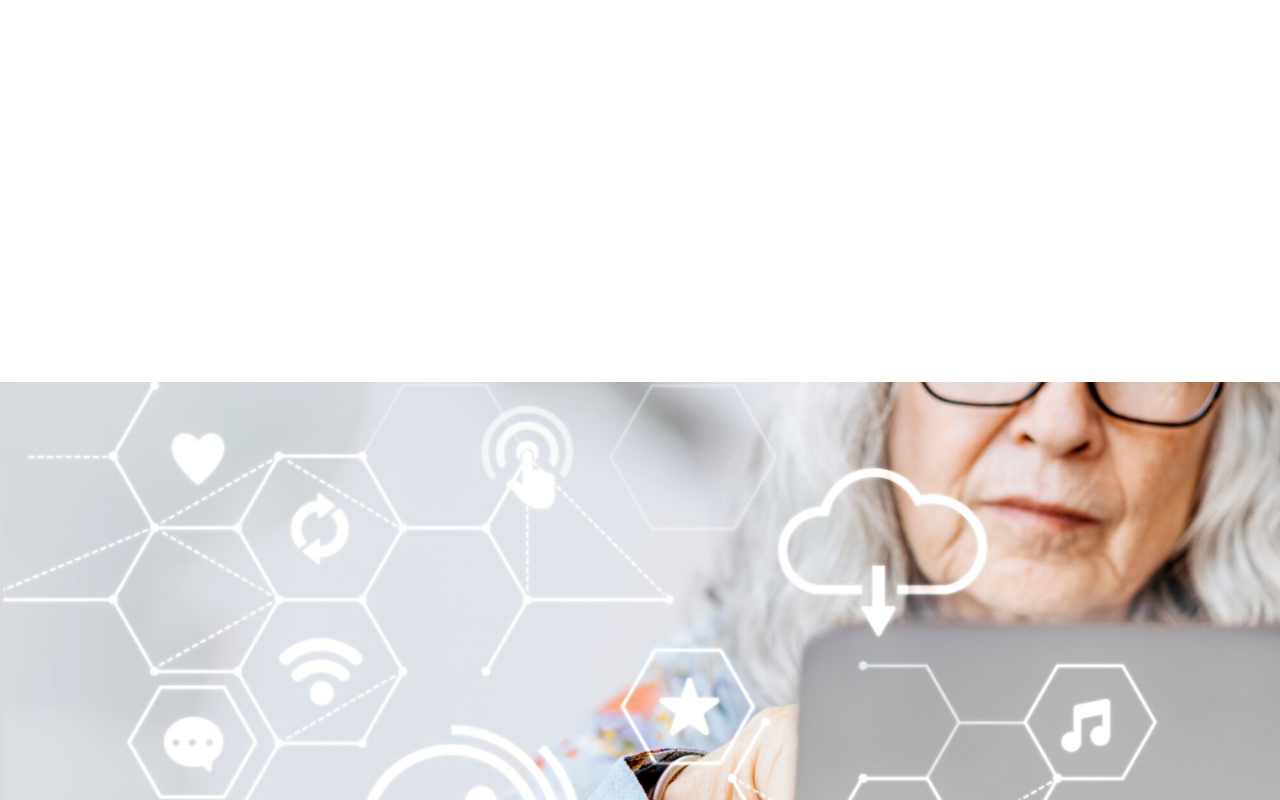
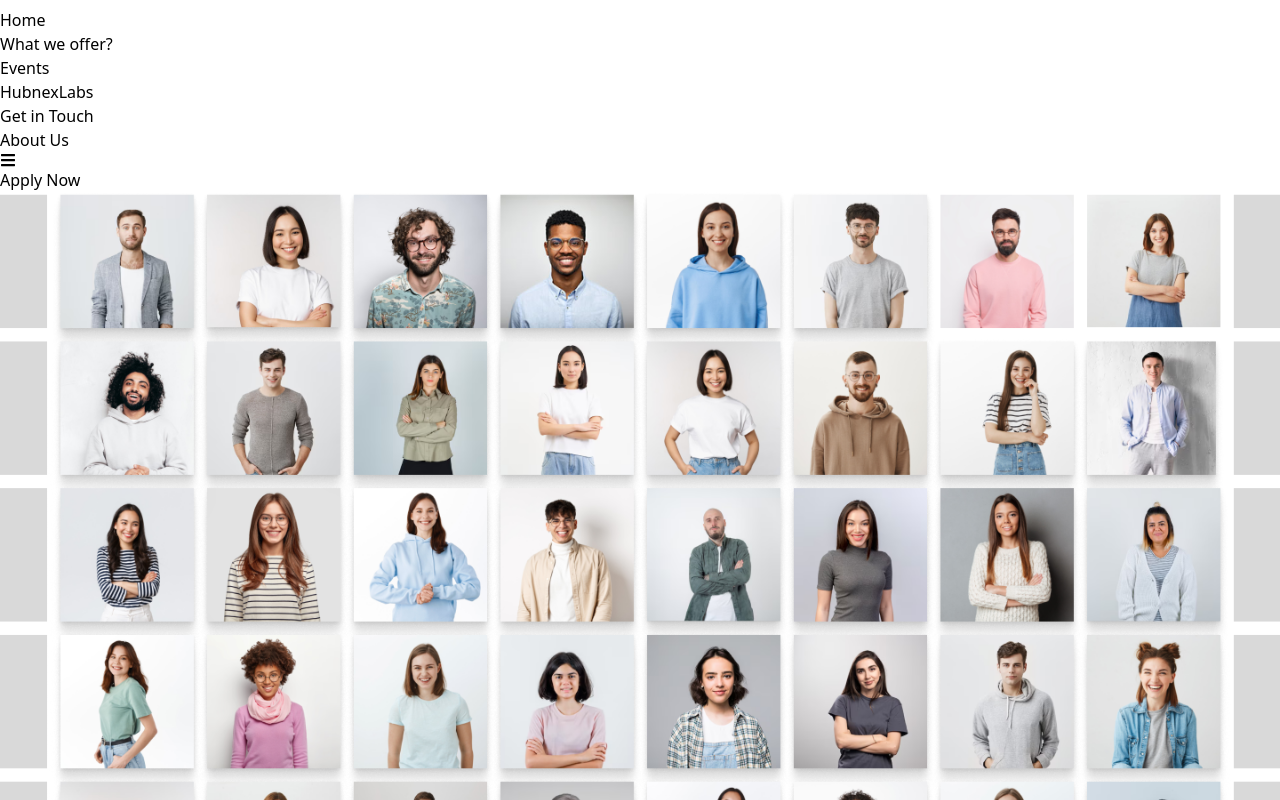
Before and after one commit to Harshaltwc123/react-deploy-vercel, a React (Vite) app: page / in a window 1280 px wide. Shown: the part 260-1060 px from the top of the page. Built offline with nearby package versions, Linux system fonts and the light colour scheme.

Commit message:
first commit

```diff
--- a/src/App.jsx
+++ b/src/App.jsx
@@ -1,16 +1,33 @@
 import React from "react";
-import Brands from "./component/Brands";
-import Ecosystemdevelopment from "./component/Ecosystemdevelopment";
-import Faq from "./component/Faq";
+import { BrowserRouter as Router, Routes, Route } from "react-router-dom";
+import Navbar from "./component/Navbar";
+import Home from "./pages/Home";
+import WhatWeOffer from "./pages/WhatWeOffer";
+import Events from "./pages/Events";
+import HubnexLabs from "./pages/HubnexLabs";
+import GetInTouch from "./pages/GetInTouch";
+import AboutUs from "./pages/AboutUs";
+import ApplyNow from "./pages/ApplyNow";
+import Footer from "./component/Footer";
 
 
 
 function App() {
   return (
  <>
- <Brands/>
- <Ecosystemdevelopment/>
- <Faq/>
+<Router>
+      <Navbar />
+      <Routes>
+        <Route path="/" element={<Home />} />
+        <Route path="/what-we-offer" element={<WhatWeOffer />} />
+        <Route path="/events" element={<Events />} />
+        <Route path="/hubnexlabs" element={<HubnexLabs />} />
+        <Route path="/get-in-touch" element={<GetInTouch />} />
+        <Route path="/about-us" element={<AboutUs />} />
+        <Route path="/apply-now" element={<ApplyNow />} />
+      </Routes>
+      <Footer />
+    </Router>
  </>
 
   );
```
